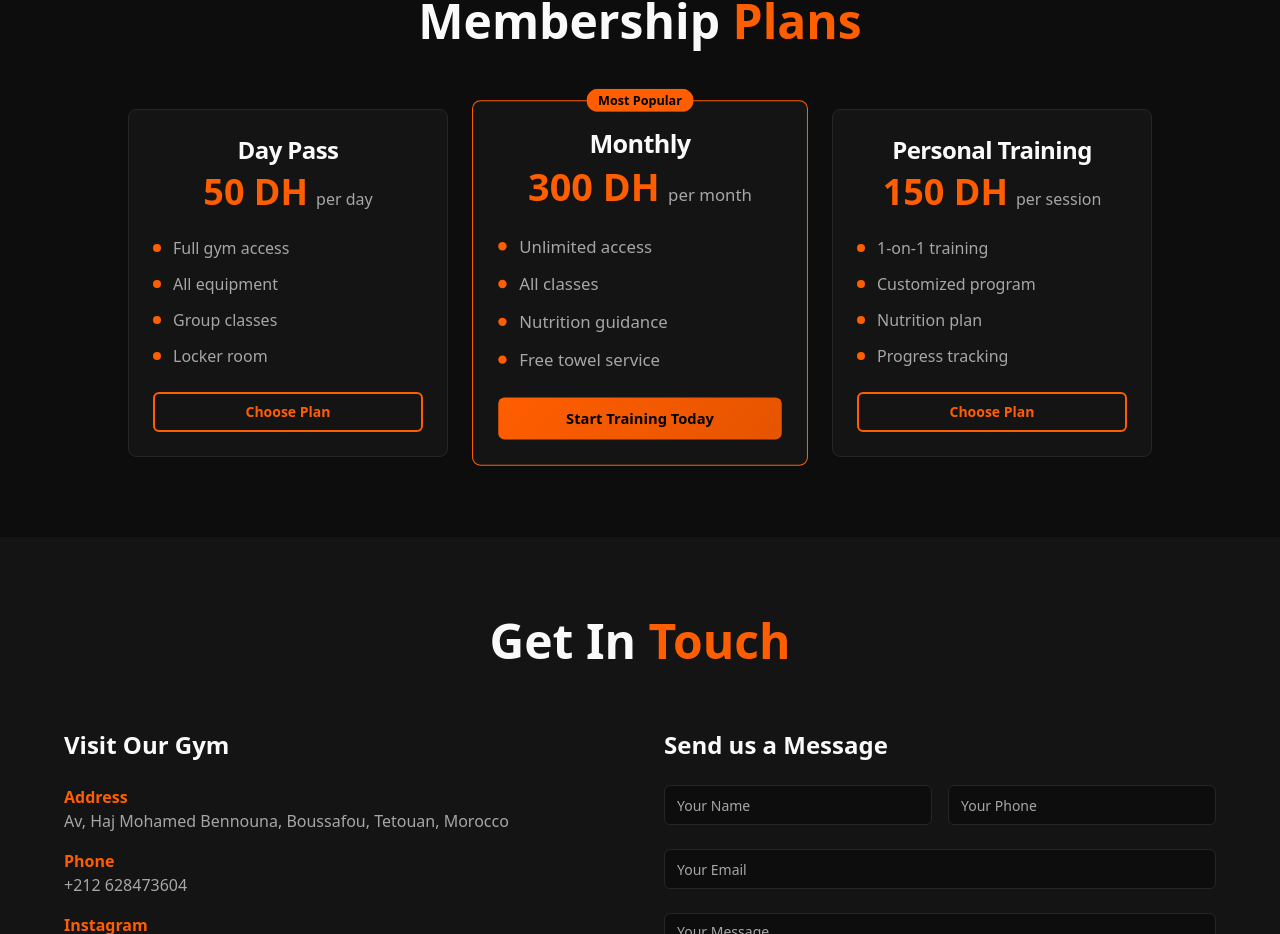
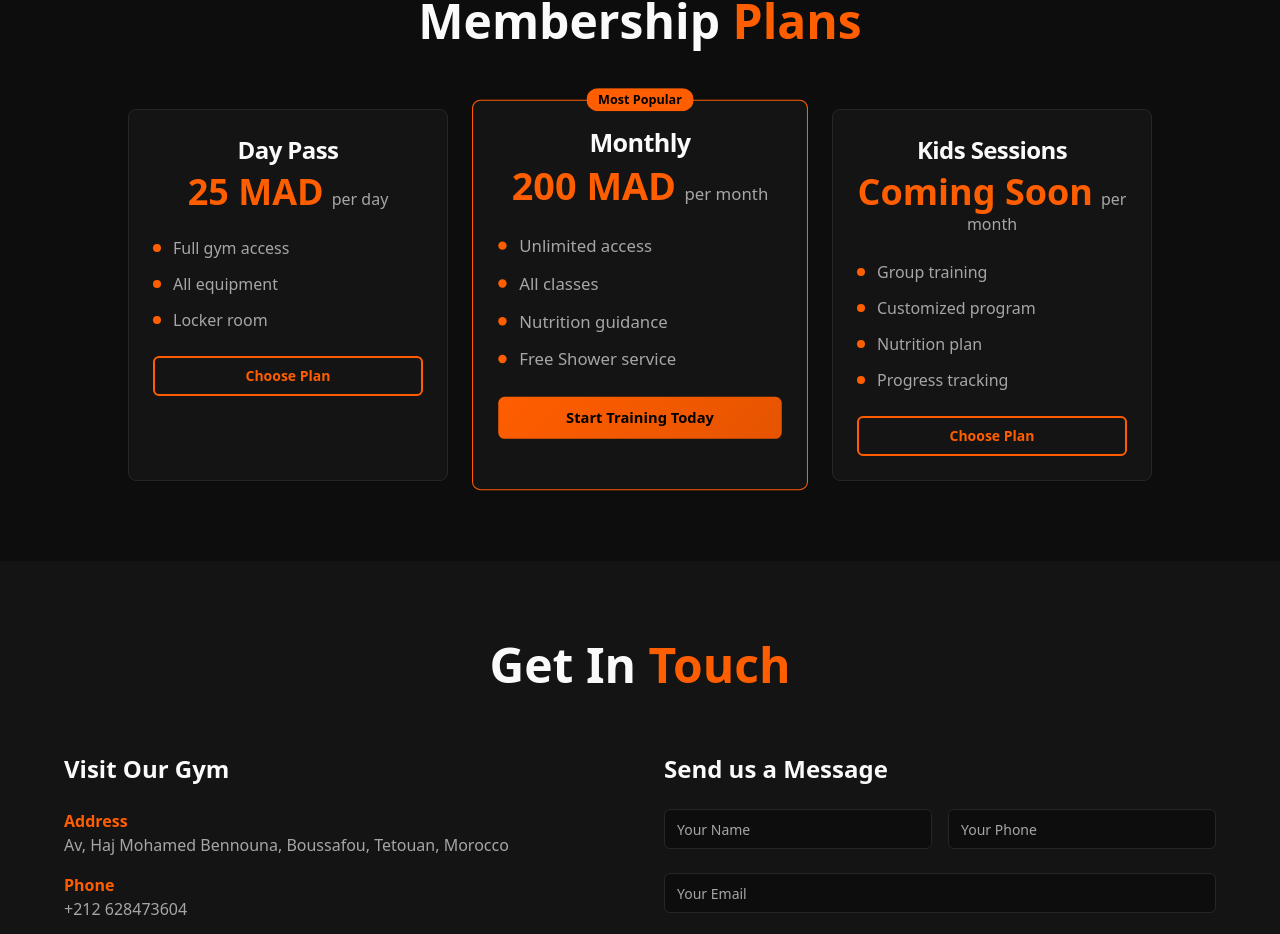
Before and after one commit to AymaneAmghar/aji-trini-tetouan-fitness, a React (Vite) app: page / in a window 1280 px wide. Shown: the part 3937-4871 px from the top of the page. Built offline with nearby package versions, Linux system fonts and the light colour scheme.

Commit message:
Update Index.tsx

```diff
--- a/src/pages/Index.tsx
+++ b/src/pages/Index.tsx
@@ -110,20 +110,20 @@ const Index = () => {
   }];
   const pricingPlans = [{
     name: "Day Pass",
-    price: "50 DH",
+    price: "25 MAD",
     period: "per day",
-    features: ["Full gym access", "All equipment", "Group classes", "Locker room"]
+    features: ["Full gym access", "All equipment", "Locker room"]
   }, {
     name: "Monthly",
-    price: "300 DH",
+    price: "200 MAD",
     period: "per month",
-    features: ["Unlimited access", "All classes", "Nutrition guidance", "Free towel service"],
+    features: ["Unlimited access", "All classes", "Nutrition guidance", "Free Shower service"],
     popular: true
   }, {
-    name: "Personal Training",
-    price: "150 DH",
-    period: "per session",
-    features: ["1-on-1 training", "Customized program", "Nutrition plan", "Progress tracking"]
+    name: "Kids Sessions",
+    price: "Coming Soon",
+    period: "per month",
+    features: ["Group training", "Customized program", "Nutrition plan", "Progress tracking"]
   }];
   return <div className="min-h-screen bg-background">
       {/* Navigation */}
```
